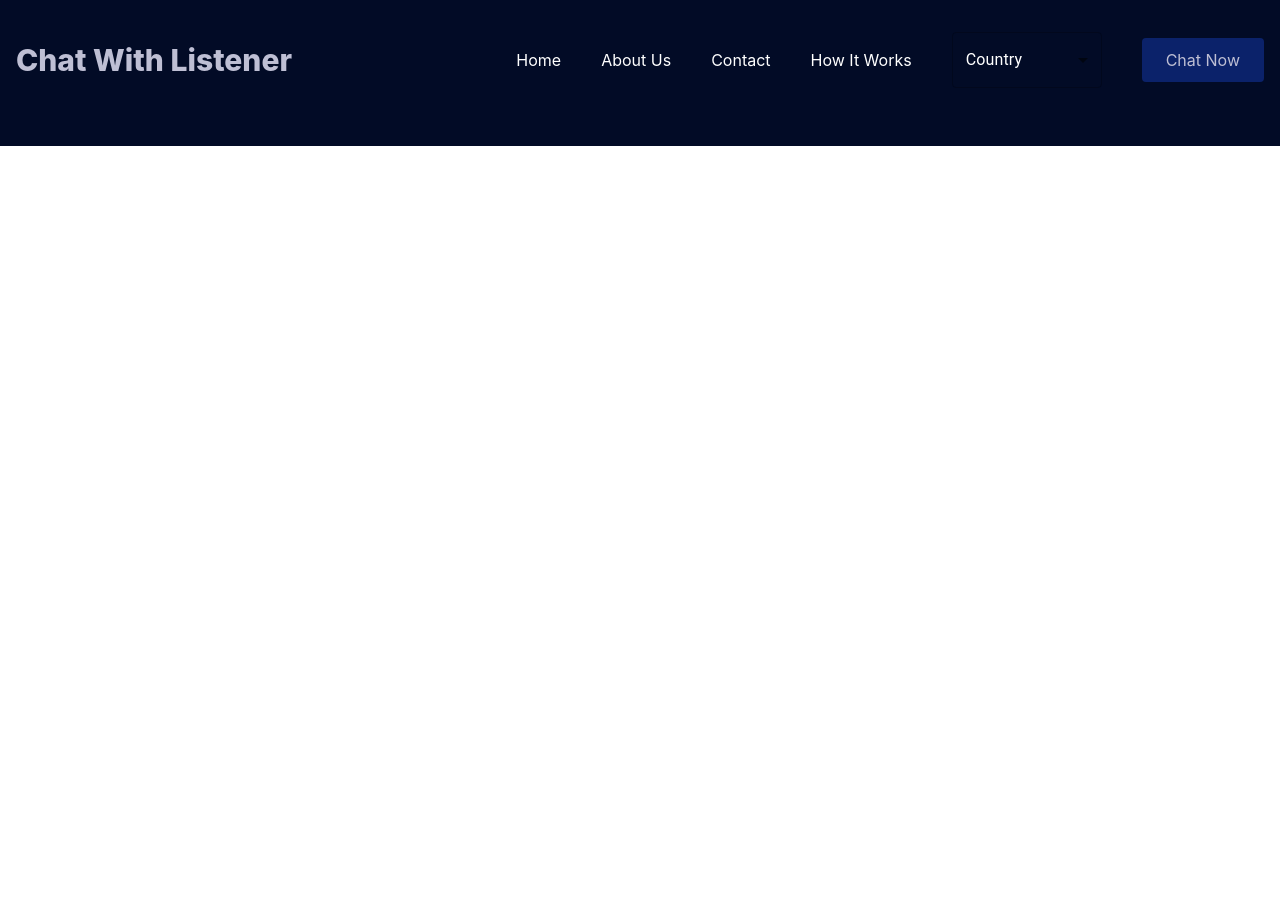
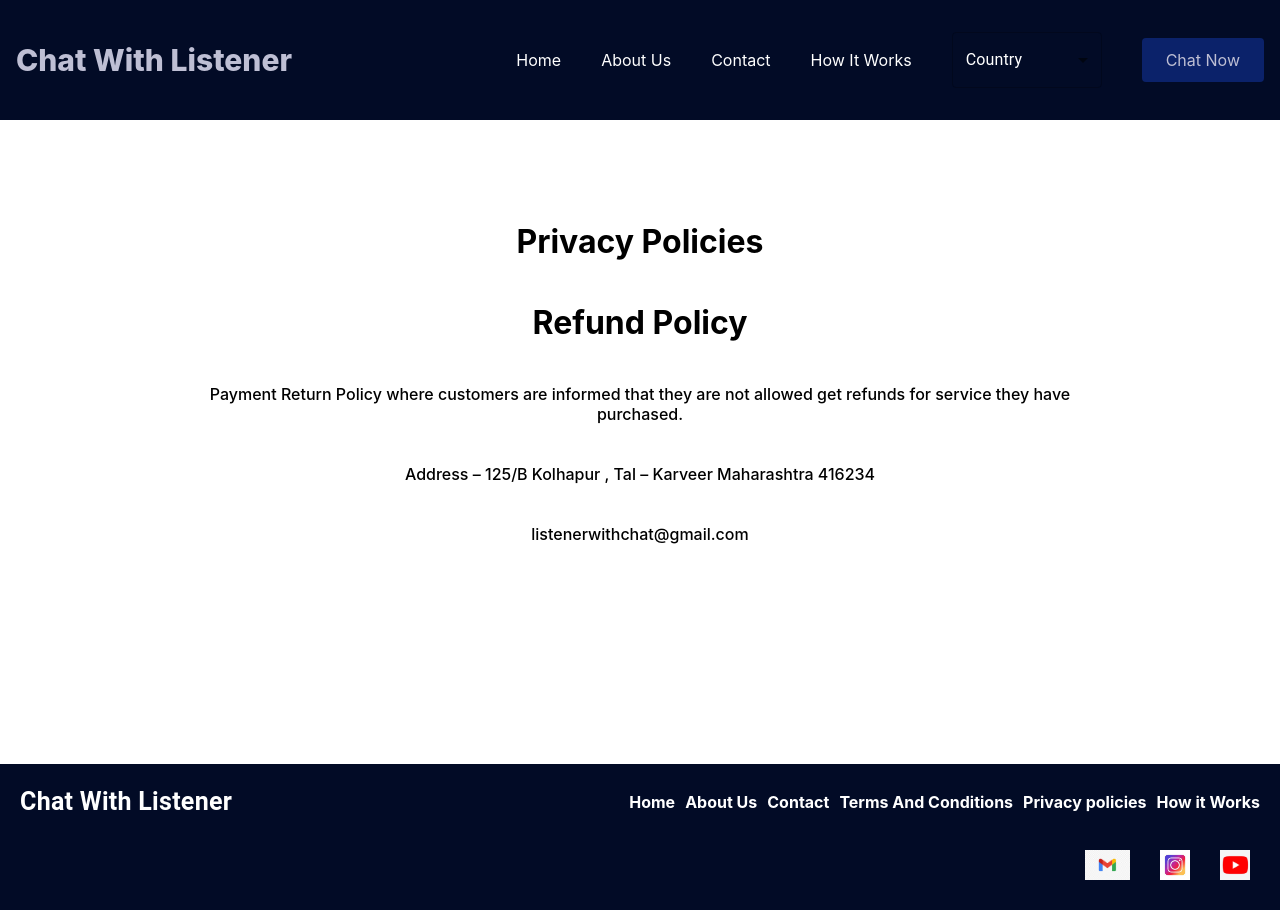
Before and after one commit to borgward-technology/chat-with-listeners, a React (Vite) app in the folder frontend/: page /privacy in a window 1280 px wide. Before the commit the page ends 800 px from the top, so only its background shows below. Built offline with nearby package versions, Linux system fonts and the light colour scheme.

Commit message:
added privacy policies

```diff
--- a/frontend/src/App.tsx
+++ b/frontend/src/App.tsx
@@ -15,6 +15,7 @@ import TermsAndConditions from './pages/terms_and_conditions/terms_and_condition
 import HowItWorks from './pages/how_it_works/how_it_works';
 import NavBar from './components/header/navbar';
 import ContactForm from './pages/contact/contact_us_form';
+import PrivacyPolicies from './pages/terms_and_conditions/privacy_policies';
 
 function App() {
 
@@ -33,6 +34,7 @@ function App() {
 
         <Route path="/termsandconditions" element={<TermsAndConditions />} />
 
+        <Route path="/privacy" element={<PrivacyPolicies />} />
 
         <Route path="/contact" element={<ContactForm />} />
 
--- a/frontend/src/components/footer.tsx
+++ b/frontend/src/components/footer.tsx
@@ -65,6 +65,7 @@ const Footer = () => {
          <h4 className="footer_item" onClick={()=>{navigate("/about")}}>About Us</h4>
          <h4 className="footer_item" onClick={()=>{navigate("/contact")}}>Contact</h4>
          <h4 className="footer_item" onClick={()=>{navigate("/termsandconditions")}}>Terms And Conditions</h4>
+         <h4 className="footer_item" onClick={()=>{navigate("/privacy")}}>Privacy policies</h4>
          <h4 className="footer_item" onClick={()=>{navigate("/howitworks")}}>How it Works</h4>
         </div>
 
--- a/frontend/src/pages/select_duration.tsx
+++ b/frontend/src/pages/select_duration.tsx
@@ -40,6 +40,7 @@ const SelectDurationPage =   () => {
                     setUserInformation(userInformation);
 
                     return userInformation;
+
                 } else {
                 console.log('User not found.');
                 return null;
@@ -69,9 +70,7 @@ const SelectDurationPage =   () => {
            alignItems:'center',
            justifyContent:"center",
            flexDirection:"column",
-
-
-            })}>
+        })}>
 
             <h1 style={({margin:"0 20px", textAlign:"center"})}>
                 Select Duration of Chat
@@ -140,7 +139,8 @@ async function displayRazorpay(amt : number, selectedMinute: number,  username :
     }
     //TODO  get username and password information - create function
     const options = {
-        key: "rzp_live_Jx713b19r7hQWE", // Enter the Key ID generated from the Dashboard
+        key: "rzp_test_BuQEG8lXInrQoH",
+        // "rzp_live_Jx713b19r7hQWE", // Enter the Key ID generated from the Dashboard
         amount: paisa,
         currency: "INR",
         name: username,
@@ -148,13 +148,15 @@ async function displayRazorpay(amt : number, selectedMinute: number,  username :
         // image: { logo },
         // order_id: order_id,
         handler: async function (response: { razorpay_payment_id: string; razorpay_order_id: string; razorpay_signature: string; }) {
+
             const data = {
                 // orderCreationId: order_id,
                 razorpayPaymentId: response.razorpay_payment_id,
                 razorpayOrderId: response.razorpay_order_id,
                 razorpaySignature: response.razorpay_signature,
             };
-            console.log("data "+data);
+            console.log("data "+data.razorpayOrderId);
+            handleClick(selectedMinute);
             // alert(result.data.msg);
         },
         prefill: {
@@ -171,20 +173,24 @@ async function displayRazorpay(amt : number, selectedMinute: number,  username :
 
     paymentObject.open();
 
-    const result = await axios.post(`http://localhost:5000/payment/${paisa}`,  {
+    //http://localhost:5000/payment/
+    const result = await axios.post(`http://chat-with-listener-4-env.eba-mmfmyhdn.ap-south-1.elasticbeanstalk.com/payment/${paisa}`,  {
         "amount" : paisa,
     });
 
-    console.log("result ----------   "+ result);
+    console.log("result ----------   "+ result.data);
+    console.log("result status ----------   "+ result.status);
+    console.log("result statusText ----------   "+ result.statusText);
+
     if (result.status !== 200) {
         alert("Payment failed");
         navigate("/")
         return;
     } else{
-        handleClick(selectedMinute);
+        // console.log("Redirect to chatbox page.....");
+        // handleClick(selectedMinute);
     }
-}
-
+  }
 }
 
 // interface durationTimeInMinute {
--- /dev/null
+++ b/frontend/src/pages/terms_and_conditions/privacy_policies.css
@@ -0,0 +1,16 @@
+.privacy_main{
+    height: 95.5vh;
+    max-width: 70%;
+    display: flex;
+    align-items: center;
+    flex-direction: column;
+    text-align: center;
+    justify-content: center;
+    margin: 0 auto;
+}
+
+.tnc_label{
+    margin: 20px 0;
+    font-weight: 500;
+    font-size: 20;
+}
--- /dev/null
+++ b/frontend/src/pages/terms_and_conditions/privacy_policies.tsx
@@ -0,0 +1,25 @@
+
+import "../terms_and_conditions/privacy_policies.css";
+
+const PrivacyPolicies = () => {
+    return (
+        <div className="privacy_main">
+            <h1>Privacy Policies</h1>
+
+            <h1>Refund Policy</h1>
+
+            <label className="tnc_label">
+            Payment Return Policy where customers are informed that they are not allowed get refunds for service they have purchased.
+            </label >
+            <label className="tnc_label"> Address – 125/B Kolhapur , Tal – Karveer Maharashtra 416234
+
+            </label>
+            <label className="tnc_label"> listenerwithchat@gmail.com
+            </label>
+
+
+        </div>
+    );
+}
+
+export default PrivacyPolicies;
```
